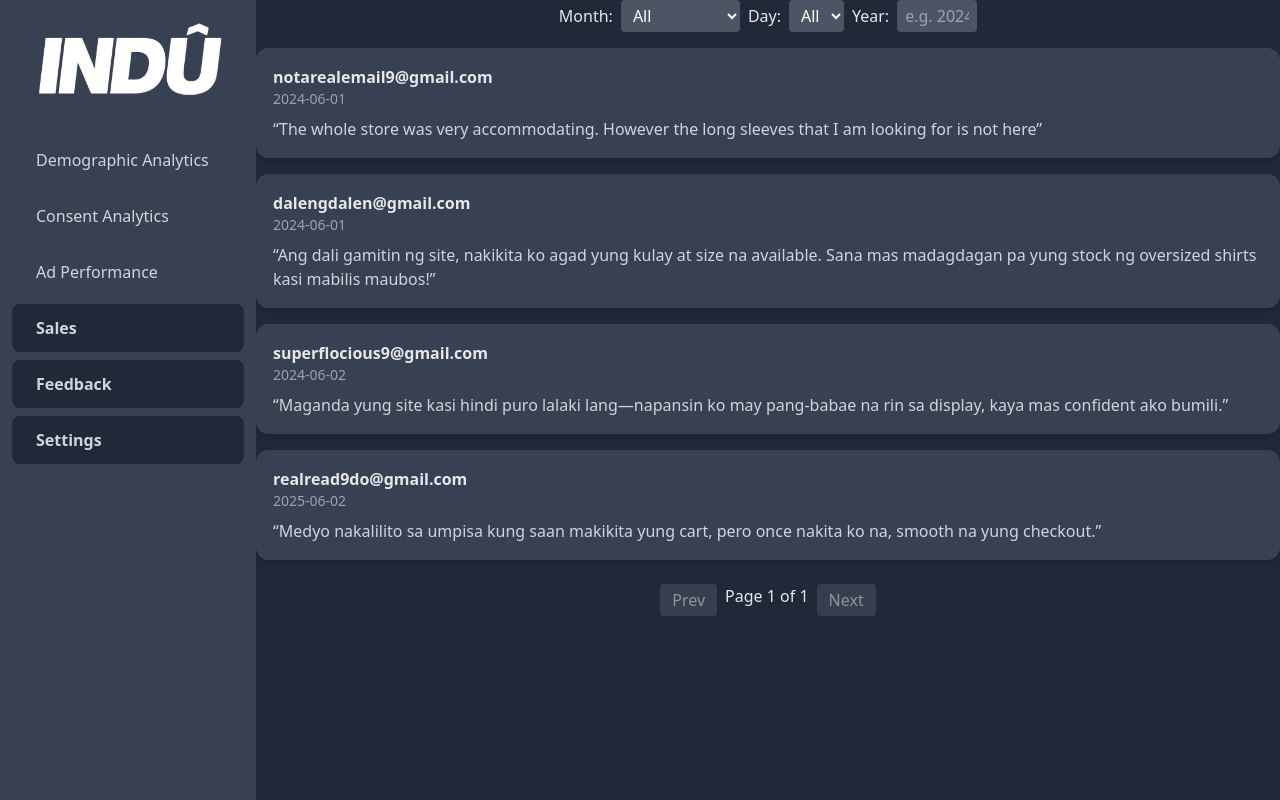
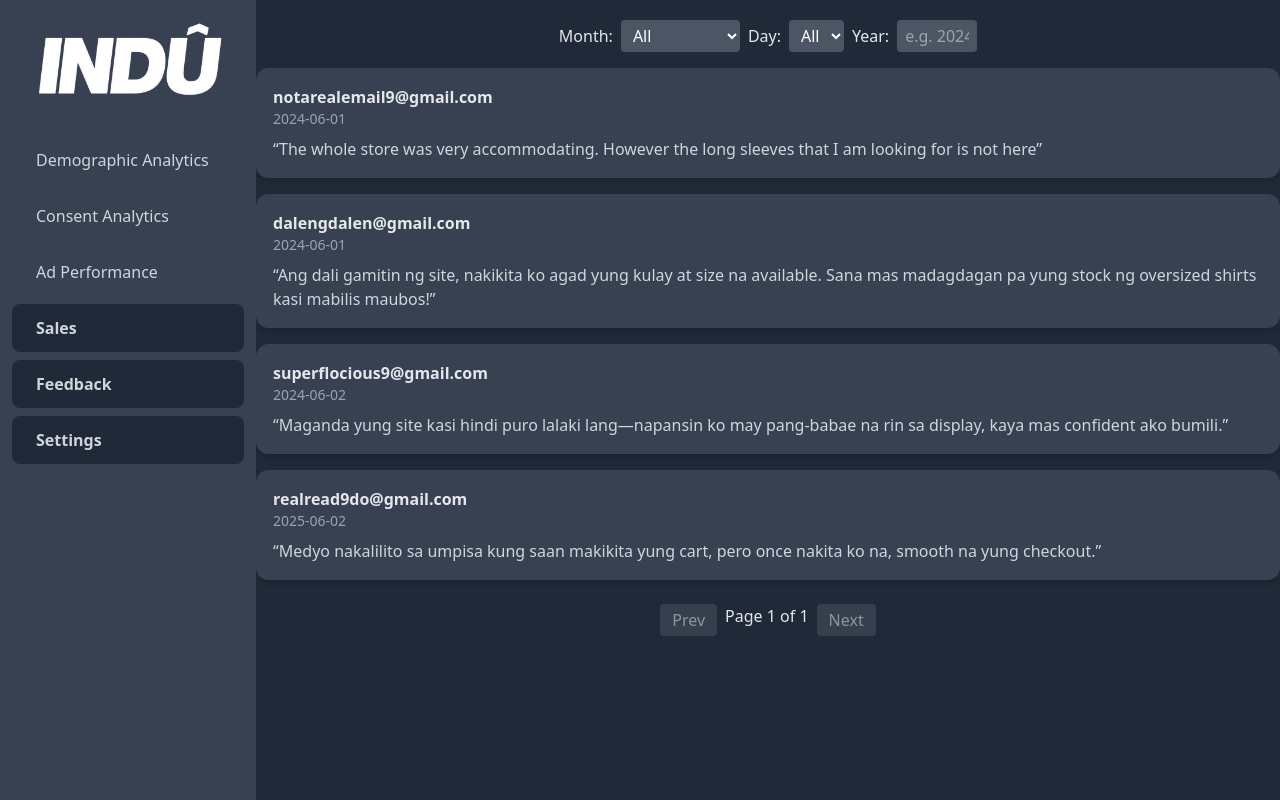
Before and after one commit to dlsntos/smart-target-admin-dashboard, a React (Vite) app: page /dashboard/feedback in a window 1280 px wide. Built offline with nearby package versions, Linux system fonts and the light colour scheme.

Commit message:
add top margin to date filter

```diff
--- a/src/pages/dashboard/Feedback.jsx
+++ b/src/pages/dashboard/Feedback.jsx
@@ -84,7 +84,7 @@ function Feedback() {
   return (
     <div className="flex flex-col items-center h-full ml-64">
       {/* Date Filter */}
-      <div className="mb-4 flex gap-2 items-center">
+      <div className=" mt-5 mb-4 flex gap-2 items-center">
         <label className="text-gray-200">Month:</label>
         <select
           value={selectedMonth}
```
